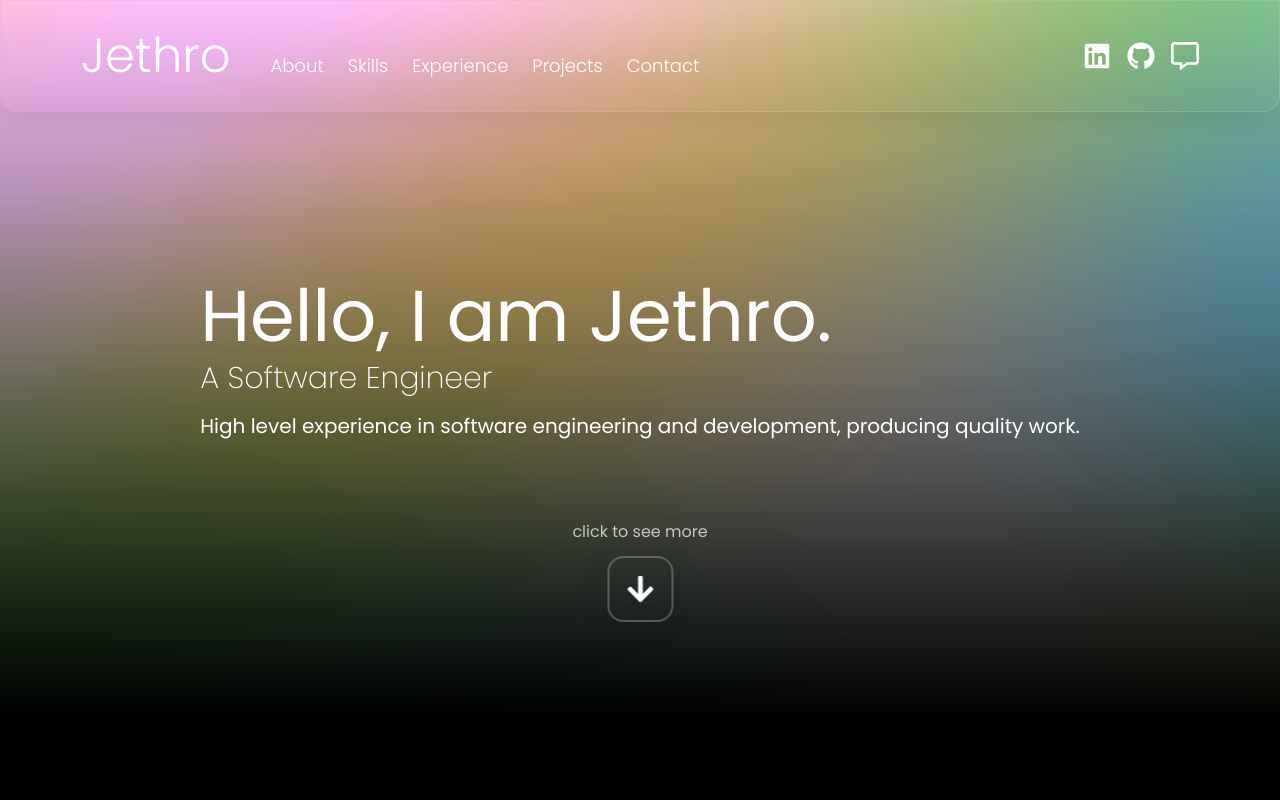
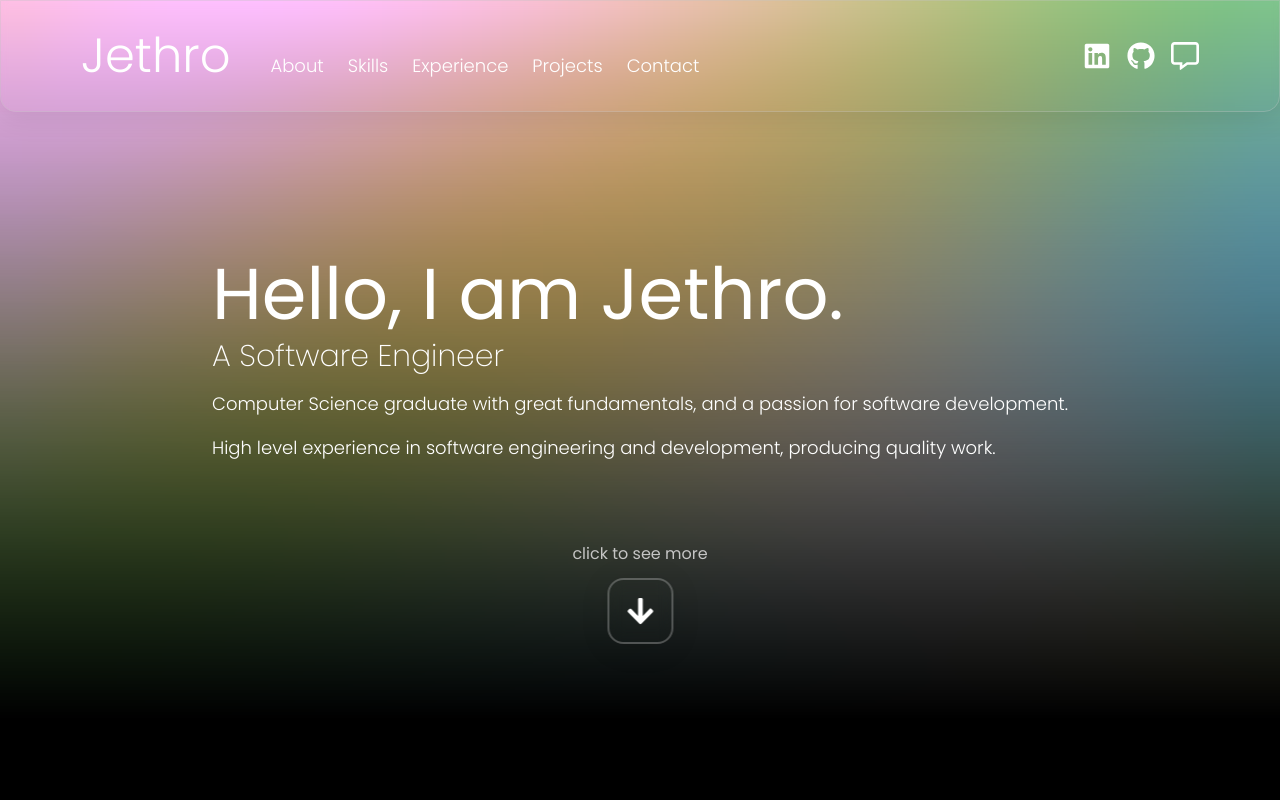
Before and after one commit to jethro-dev/personal-website, a Next.js app: page / in a window 1280 px wide. Shown: the top 800 px of the page. Built offline with nearby package versions, Linux system fonts and the light colour scheme.

Commit message:
update banner

```diff
--- a/components/Banner.tsx
+++ b/components/Banner.tsx
@@ -30,7 +30,11 @@ const Banner = (props: Props) => {
             <h2 className="text-3xl font-extralight mb-4">
               A Software Engineer
             </h2>
-            <p className="text-xl font-normal mb-20">
+            <p className="text-base lg:text-lg font-light mb-4">
+              Computer Science graduate with great fundamentals, and a passion
+              for software development.
+            </p>
+            <p className="text-base lg:text-lg font-light mb-20">
               High level experience in software engineering and development,
               producing quality work.
             </p>
```
